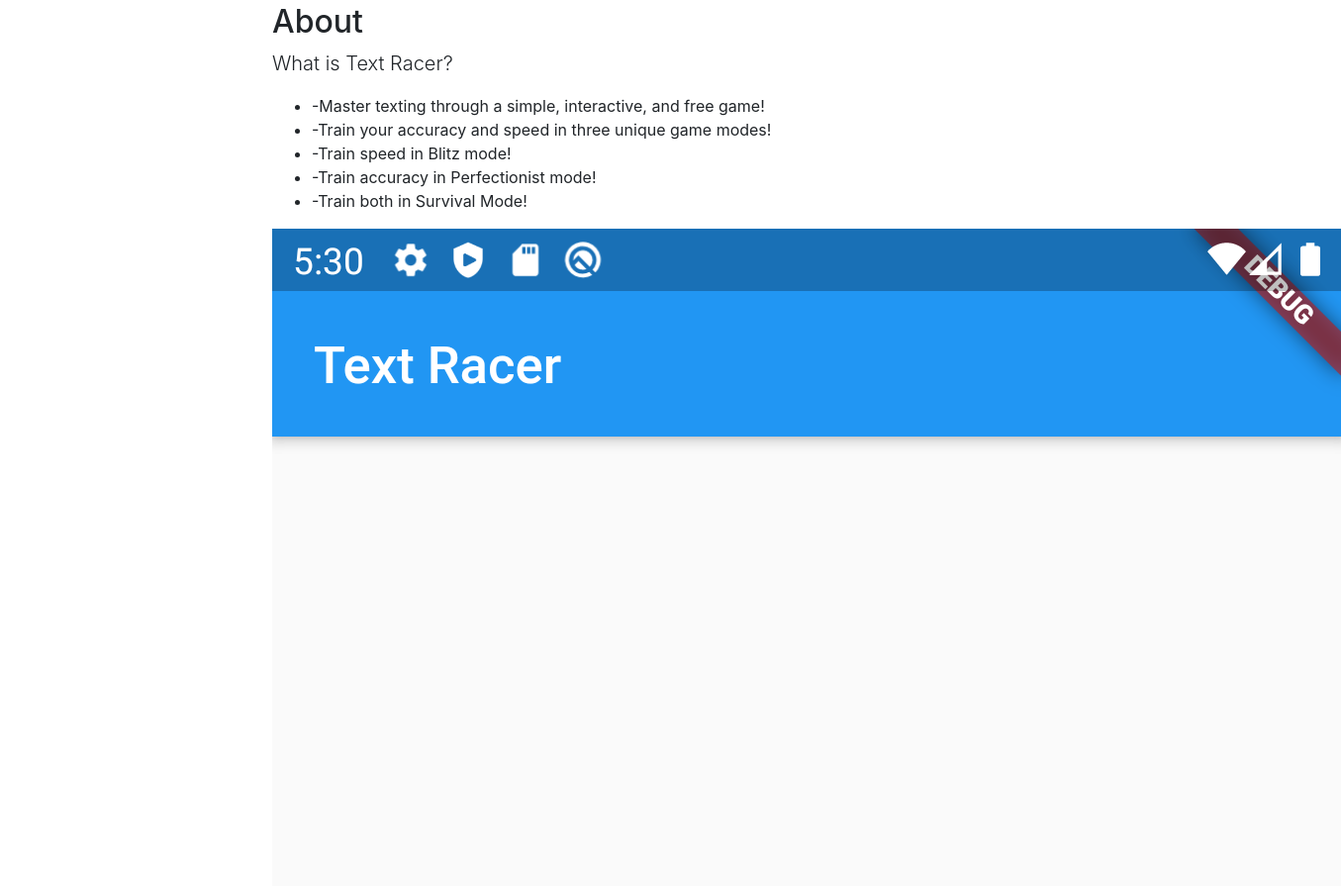
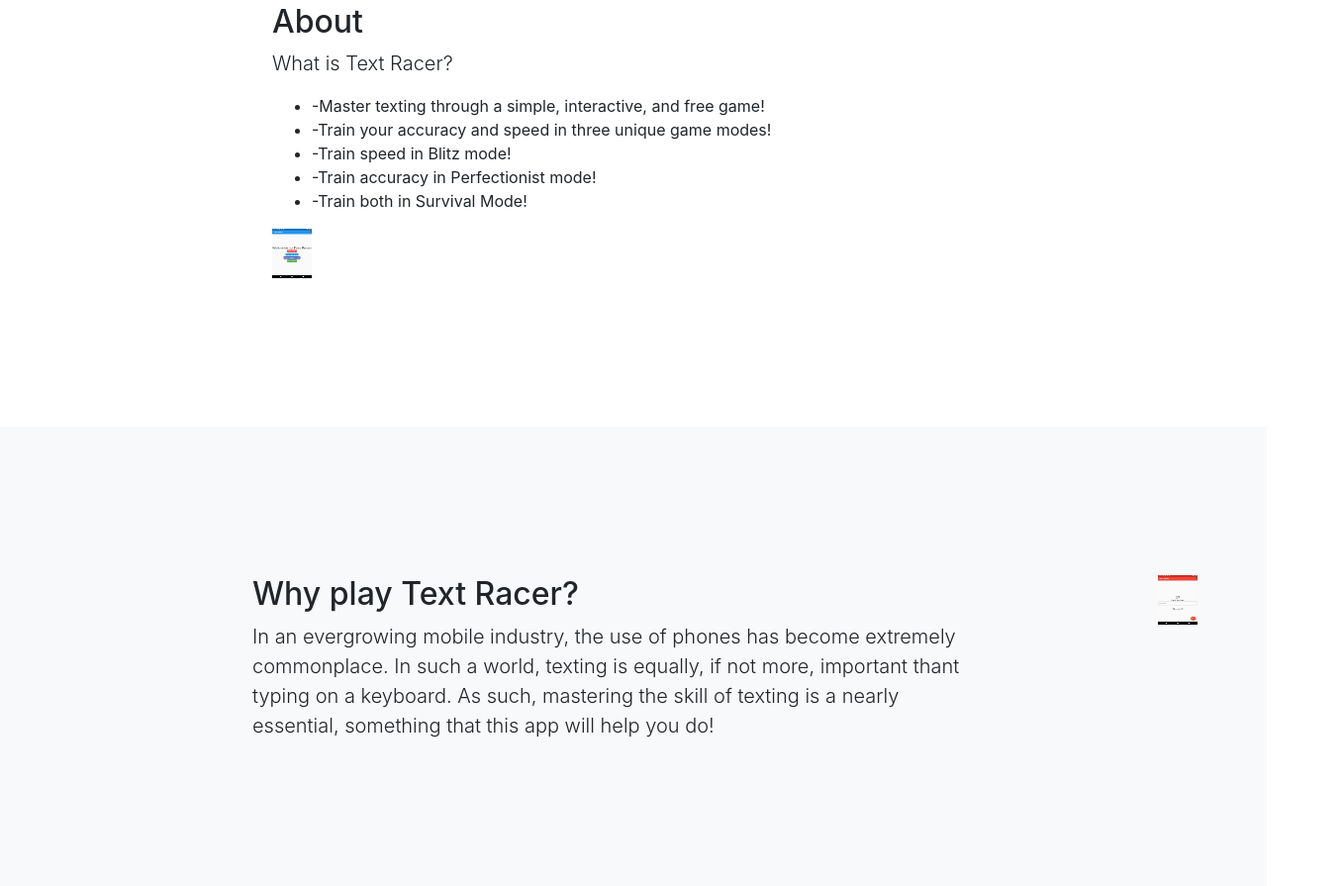
Before and after one commit to MrChang2/MrChang2.github.io, a website with bundled scripts: page index.html in a window 1280 px wide. Shown: the part 505-1400 px from the top of the page at 99% size, 1355 px wide, since content can reach past the window. Built offline with nearby package versions, Linux system fonts and the light colour scheme.

Commit message:
Update index.html

```diff
--- a/index.html
+++ b/index.html
@@ -63,7 +63,7 @@
             <li>-Train accuracy in Perfectionist mode!</li>
             <li>-Train both in Survival Mode!</li>
           </ul>
-          <img src="Screenshot_1.png" alt="Main Menu">
+          <img src="Screenshot_1.png" alt="Main Menu" height="50" width="40">
         </div>
       </div>
     </div>
@@ -79,7 +79,7 @@
             essential, something that this app will help you do!
           </p>
         </div>
-        <img src="Screenshot_2.png" alt="Gameplay">
+        <img src="Screenshot_2.png" alt="Gameplay" height="50" width="40">
       </div>
     </div>
   </section>
```
